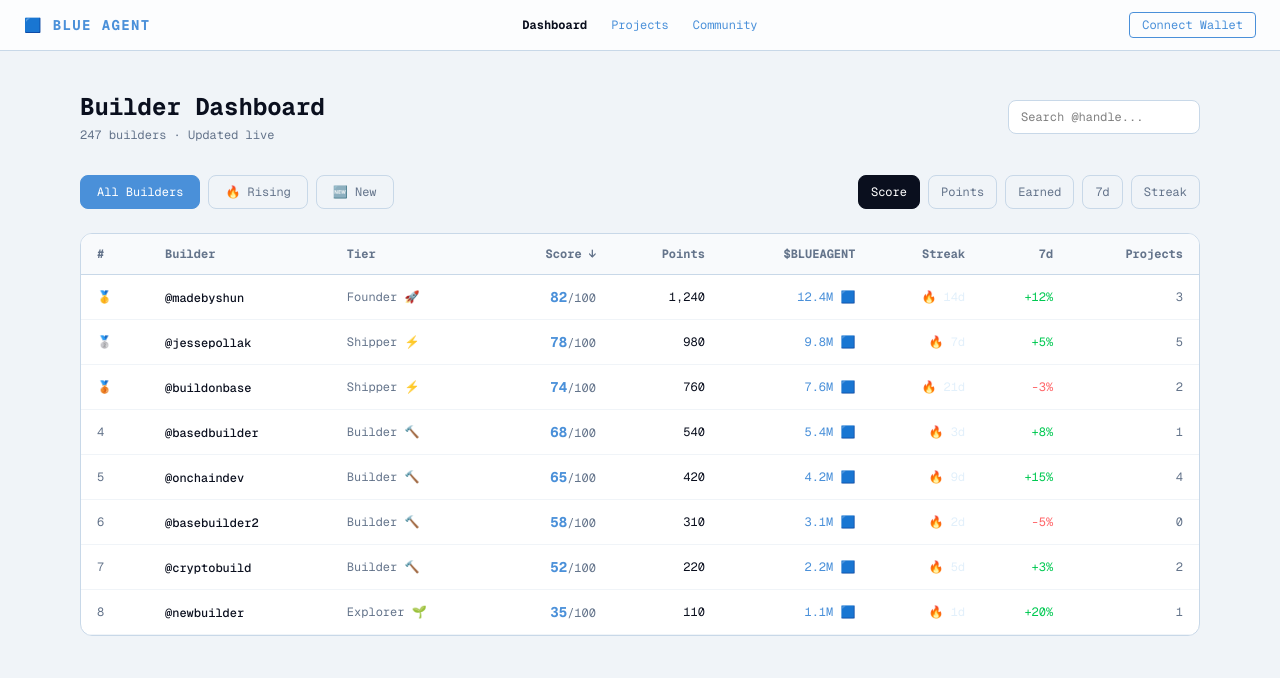
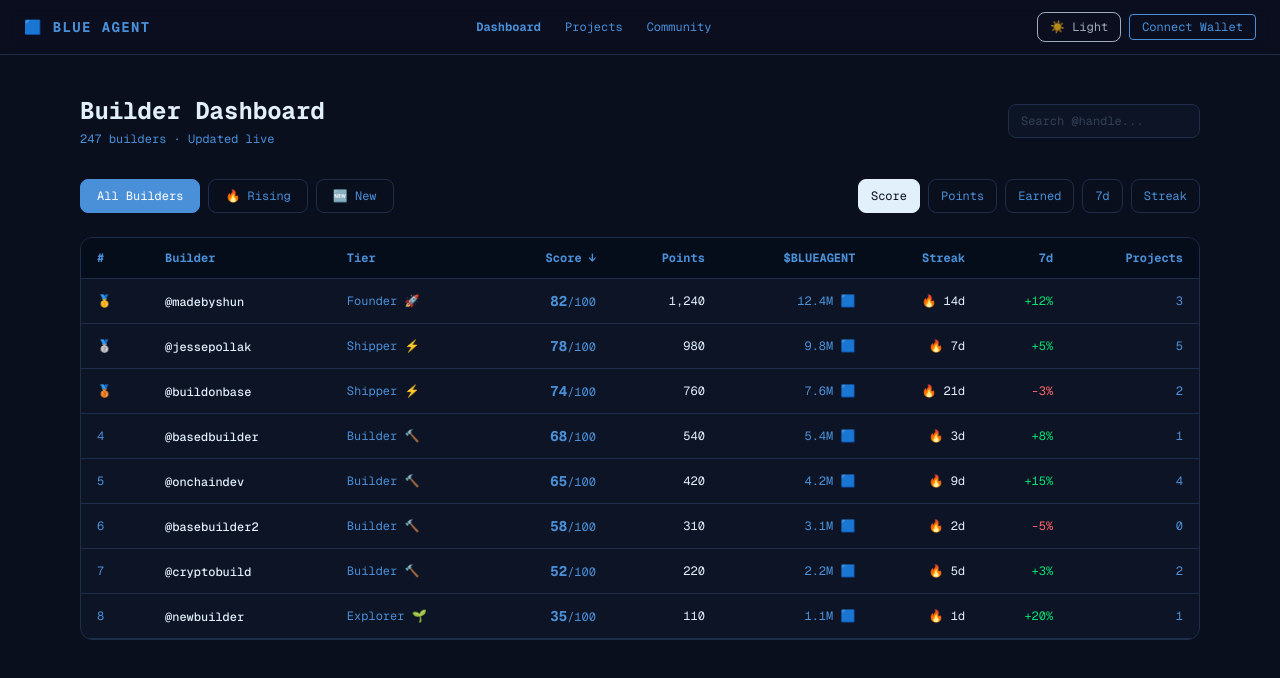
Before and after one commit to madebyshun/builder-score, a Next.js app: page /dashboard in a window 1280 px wide. Shown: the top 678 px of the page. Built offline with nearby package versions, Linux system fonts and the light colour scheme.

Commit message:
feat: dark theme for dashboard + projects pages

```diff
--- a/src/app/dashboard/page.tsx
+++ b/src/app/dashboard/page.tsx
@@ -1,5 +1,7 @@
 'use client'
 import { useState } from 'react'
+import { ThemeToggle } from '@/components/ThemeToggle'
+import { useTheme } from '@/components/ThemeProvider'
 
 const MOCK_BUILDERS = [
   { rank: 1, handle: 'madebyshun', score: 82, points: 1240, earned: 12400000, streak: 14, projects: 3, change7d: 12, tier: 'Founder 🚀' },
@@ -18,6 +20,19 @@ export default function Dashboard() {
   const [sort, setSort] = useState<SortKey>('score')
   const [search, setSearch] = useState('')
   const [tab, setTab] = useState<'all' | 'rising' | 'new'>('all')
+  const { theme } = useTheme()
+
+  const isDark = theme === 'dark'
+  const bg        = isDark ? 'bg-[#0a0f1e]' : 'bg-[#f0f4f8]'
+  const card      = isDark ? 'bg-[#0d1425] border-[#1e2d4a]' : 'bg-white border-[#c8d8e8]'
+  const navBg     = isDark ? 'bg-[#0a0f1e]/90 border-[#1e2d4a]' : 'bg-white/80 border-[#c8d8e8]'
+  const textMain  = isDark ? 'text-[#e2f0fb]' : 'text-[#0a0f1e]'
+  const textMuted = isDark ? 'text-[#4a90d9]' : 'text-[#64748b]'
+  const input     = isDark ? 'bg-[#0d1425] border-[#1e2d4a] text-[#e2f0fb] placeholder-[#334155]' : 'bg-white border-[#c8d8e8] text-[#0a0f1e]'
+  const tableRow  = isDark ? 'border-[#1e2d4a] hover:bg-[#0d1425]' : 'border-[#f0f4f8] hover:bg-[#f8fafc]'
+  const tableHead = isDark ? 'bg-[#060d1a] text-[#4a90d9] border-[#1e2d4a]' : 'bg-[#f8fafc] text-[#64748b] border-[#c8d8e8]'
+  const btnActive = isDark ? 'bg-[#4a90d9] text-white border-[#4a90d9]' : 'bg-[#4a90d9] text-white border-[#4a90d9]'
+  const btnIdle   = isDark ? 'border-[#1e2d4a] text-[#4a90d9] hover:border-[#4a90d9]' : 'border-[#c8d8e8] text-[#64748b] hover:border-[#4a90d9]'
 
   const sorted = [...MOCK_BUILDERS]
     .filter(b => b.handle.includes(search.replace('@', '')))
@@ -26,62 +41,52 @@ export default function Dashboard() {
   const rising = [...MOCK_BUILDERS].sort((a, b) => b.change7d - a.change7d).slice(0, 5)
 
   return (
-    <main className="min-h-screen bg-[#f0f4f8] font-mono">
-      {/* Nav */}
-      <nav className="border-b border-[#c8d8e8] bg-white/80 backdrop-blur px-6 py-3 flex items-center justify-between">
+    <main className={`min-h-screen ${bg} font-mono transition-colors duration-200`}>
+      <nav className={`border-b ${navBg} backdrop-blur px-6 py-3 flex items-center justify-between sticky top-0 z-10`}>
         <a href="/" className="text-[#4a90d9] font-bold tracking-widest text-sm">🟦 BLUE AGENT</a>
-        <div className="flex gap-6 text-xs text-[#4a90d9]">
-          <a href="/dashboard" className="text-[#0a0f1e] font-bold">Dashboard</a>
-          <a href="/projects" className="hover:text-[#0a0f1e] transition">Projects</a>
-          <a href="https://t.me/blueagent_hub" target="_blank" className="hover:text-[#0a0f1e] transition">Community</a>
+        <div className={`flex gap-6 text-xs ${textMuted}`}>
+          <a href="/dashboard" className="text-[#4a90d9] font-bold">Dashboard</a>
+          <a href="/projects" className="hover:text-[#4a90d9] transition">Projects</a>
+          <a href="https://t.me/blueagent_hub" target="_blank" className="hover:text-[#4a90d9] transition">Community</a>
         </div>
-        <button className="text-xs border border-[#4a90d9] text-[#4a90d9] px-3 py-1 rounded hover:bg-[#4a90d9] hover:text-white transition">
-          Connect Wallet
-        </button>
+        <div className="flex items-center gap-2">
+          <ThemeToggle />
+          <button className="text-xs border border-[#4a90d9] text-[#4a90d9] px-3 py-1 rounded hover:bg-[#4a90d9] hover:text-white transition">
+            Connect Wallet
+          </button>
+        </div>
       </nav>
 
       <div className="max-w-6xl mx-auto py-10 px-4">
         <div className="flex items-center justify-between mb-8">
           <div>
-            <h1 className="text-2xl font-bold text-[#0a0f1e]">Builder Dashboard</h1>
-            <p className="text-xs text-[#64748b] mt-1">247 builders · Updated live</p>
+            <h1 className={`text-2xl font-bold ${textMain}`}>Builder Dashboard</h1>
+            <p className={`text-xs ${textMuted} mt-1`}>247 builders · Updated live</p>
           </div>
           <input
             value={search}
             onChange={e => setSearch(e.target.value)}
             placeholder="Search @handle..."
-            className="border border-[#c8d8e8] rounded-lg px-3 py-2 text-xs focus:outline-none focus:border-[#4a90d9] bg-white w-48"
+            className={`border rounded-lg px-3 py-2 text-xs focus:outline-none focus:border-[#4a90d9] w-48 ${input}`}
           />
         </div>
 
         {/* Tabs */}
-        <div className="flex gap-2 mb-6">
+        <div className="flex gap-2 mb-6 flex-wrap">
           {(['all', 'rising', 'new'] as const).map(t => (
-            <button
-              key={t}
-              onClick={() => setTab(t)}
-              className={`text-xs px-4 py-2 rounded-lg border transition capitalize ${
-                tab === t
-                  ? 'bg-[#4a90d9] text-white border-[#4a90d9]'
-                  : 'border-[#c8d8e8] text-[#64748b] hover:border-[#4a90d9]'
-              }`}
-            >
+            <button key={t} onClick={() => setTab(t)}
+              className={`text-xs px-4 py-2 rounded-lg border transition capitalize ${tab === t ? btnActive : btnIdle}`}>
               {t === 'rising' ? '🔥 Rising' : t === 'new' ? '🆕 New' : 'All Builders'}
             </button>
           ))}
-
-          {/* Sort */}
           <div className="ml-auto flex gap-2">
             {(['score', 'points', 'earned', 'change7d', 'streak'] as SortKey[]).map(s => (
-              <button
-                key={s}
-                onClick={() => setSort(s)}
+              <button key={s} onClick={() => setSort(s)}
                 className={`text-xs px-3 py-2 rounded-lg border transition ${
                   sort === s
-                    ? 'bg-[#0a0f1e] text-white border-[#0a0f1e]'
-                    : 'border-[#c8d8e8] text-[#64748b] hover:border-[#0a0f1e]'
-                }`}
-              >
+                    ? (isDark ? 'bg-[#e2f0fb] text-[#0a0f1e] border-[#e2f0fb]' : 'bg-[#0a0f1e] text-white border-[#0a0f1e]')
+                    : btnIdle
+                }`}>
                 {s === 'change7d' ? '7d' : s.charAt(0).toUpperCase() + s.slice(1)}
               </button>
             ))}
@@ -89,10 +94,10 @@ export default function Dashboard() {
         </div>
 
         {/* Table */}
-        <div className="bg-white rounded-xl border border-[#c8d8e8] overflow-hidden mb-8">
+        <div className={`${card} rounded-xl border overflow-hidden mb-8`}>
           <table className="w-full text-sm">
             <thead>
-              <tr className="border-b border-[#c8d8e8] text-xs text-[#64748b] bg-[#f8fafc]">
+              <tr className={`border-b text-xs ${tableHead}`}>
                 <th className="px-4 py-3 text-left">#</th>
                 <th className="px-4 py-3 text-left">Builder</th>
                 <th className="px-4 py-3 text-left">Tier</th>
@@ -106,29 +111,29 @@ export default function Dashboard() {
             </thead>
             <tbody>
               {(tab === 'rising' ? rising : sorted).map((b) => (
-                <tr key={b.rank} className="border-b border-[#f0f4f8] hover:bg-[#f8fafc] transition">
-                  <td className="px-4 py-3 text-[#64748b] text-xs font-mono">
+                <tr key={b.rank} className={`border-b ${tableRow} transition`}>
+                  <td className={`px-4 py-3 ${textMuted} text-xs font-mono`}>
                     {b.rank === 1 ? '🥇' : b.rank === 2 ? '🥈' : b.rank === 3 ? '🥉' : b.rank}
                   </td>
                   <td className="px-4 py-3">
-                    <a href={`/score/${b.handle}`} className="text-[#0a0f1e] hover:text-[#4a90d9] font-medium text-xs">
+                    <a href={`/score/${b.handle}`} className={`${textMain} hover:text-[#4a90d9] font-medium text-xs`}>
                       @{b.handle}
                     </a>
                   </td>
-                  <td className="px-4 py-3 text-xs text-[#64748b]">{b.tier}</td>
+                  <td className={`px-4 py-3 text-xs ${textMuted}`}>{b.tier}</td>
                   <td className="px-4 py-3 text-right">
                     <span className="text-[#4a90d9] font-bold text-sm">{b.score}</span>
-                    <span className="text-[#64748b] text-xs">/100</span>
+                    <span className={`${textMuted} text-xs`}>/100</span>
                   </td>
-                  <td className="px-4 py-3 text-right text-xs text-[#0a0f1e]">{b.points.toLocaleString()}</td>
+                  <td className={`px-4 py-3 text-right text-xs ${textMain}`}>{b.points.toLocaleString()}</td>
                   <td className="px-4 py-3 text-right text-xs text-[#4a90d9]">{(b.earned / 1000000).toFixed(1)}M 🟦</td>
                   <td className="px-4 py-3 text-right text-xs">🔥 {b.streak}d</td>
                   <td className="px-4 py-3 text-right text-xs">
-                    <span className={b.change7d >= 0 ? 'text-green-500' : 'text-red-400'}>
+                    <span className={b.change7d >= 0 ? 'text-green-400' : 'text-red-400'}>
                       {b.change7d >= 0 ? '+' : ''}{b.change7d}%
                     </span>
                   </td>
-                  <td className="px-4 py-3 text-right text-xs text-[#64748b]">{b.projects}</td>
+                  <td className={`px-4 py-3 text-right text-xs ${textMuted}`}>{b.projects}</td>
                 </tr>
               ))}
             </tbody>
--- a/src/app/projects/page.tsx
+++ b/src/app/projects/page.tsx
@@ -1,5 +1,7 @@
 'use client'
 import { useState, useEffect } from 'react'
+import { ThemeToggle } from '@/components/ThemeToggle'
+import { useTheme } from '@/components/ThemeProvider'
 
 interface Project {
   id: string
@@ -19,6 +21,16 @@ export default function Projects() {
   const [submitting, setSubmitting] = useState(false)
   const [submitted, setSubmitted] = useState(false)
   const [form, setForm] = useState({ name: '', description: '', url: '', twitter: '', submitterHandle: '' })
+  const { theme } = useTheme()
+
+  const isDark = theme === 'dark'
+  const bg       = isDark ? 'bg-[#0a0f1e]' : 'bg-[#f0f4f8]'
+  const card     = isDark ? 'bg-[#0d1425] border-[#1e2d4a]' : 'bg-white border-[#c8d8e8]'
+  const navBg    = isDark ? 'bg-[#0a0f1e]/90 border-[#1e2d4a]' : 'bg-white/80 border-[#c8d8e8]'
+  const textMain = isDark ? 'text-[#e2f0fb]' : 'text-[#0a0f1e]'
+  const textMuted= isDark ? 'text-[#4a90d9]' : 'text-[#64748b]'
+  const input    = isDark ? 'bg-[#060d1a] border-[#1e2d4a] text-[#e2f0fb] placeholder-[#334155]' : 'bg-white border-[#c8d8e8] text-[#0a0f1e]'
+  const formBg   = isDark ? 'bg-[#0d1425] border-[#1e2d4a]' : 'bg-white border-[#c8d8e8]'
 
   useEffect(() => {
     fetch('/api/projects')
@@ -42,25 +54,27 @@ export default function Projects() {
   }
 
   return (
-    <main className="min-h-screen bg-[#f0f4f8] font-mono">
-      {/* Nav */}
-      <nav className="border-b border-[#c8d8e8] bg-white/80 backdrop-blur px-6 py-3 flex items-center justify-between">
+    <main className={`min-h-screen ${bg} font-mono transition-colors duration-200`}>
+      <nav className={`border-b ${navBg} backdrop-blur px-6 py-3 flex items-center justify-between sticky top-0 z-10`}>
         <a href="/" className="text-[#4a90d9] font-bold tracking-widest text-sm">🟦 BLUE AGENT</a>
-        <div className="flex gap-6 text-xs text-[#4a90d9]">
-          <a href="/dashboard" className="hover:text-[#0a0f1e] transition">Dashboard</a>
-          <a href="/projects" className="text-[#0a0f1e] font-bold">Projects</a>
-          <a href="https://t.me/blueagent_hub" target="_blank" className="hover:text-[#0a0f1e] transition">Community</a>
+        <div className={`flex gap-6 text-xs ${textMuted}`}>
+          <a href="/dashboard" className="hover:text-[#4a90d9] transition">Dashboard</a>
+          <a href="/projects" className="text-[#4a90d9] font-bold">Projects</a>
+          <a href="https://t.me/blueagent_hub" target="_blank" className="hover:text-[#4a90d9] transition">Community</a>
         </div>
-        <button className="text-xs border border-[#4a90d9] text-[#4a90d9] px-3 py-1 rounded hover:bg-[#4a90d9] hover:text-white transition">
-          Connect Wallet
-        </button>
+        <div className="flex items-center gap-2">
+          <ThemeToggle />
+          <button className="text-xs border border-[#4a90d9] text-[#4a90d9] px-3 py-1 rounded hover:bg-[#4a90d9] hover:text-white transition">
+            Connect Wallet
+          </button>
+        </div>
       </nav>
 
       <div className="max-w-4xl mx-auto py-10 px-4">
         <div className="flex items-center justify-between mb-8">
           <div>
-            <h1 className="text-2xl font-bold text-[#0a0f1e]">Base Projects</h1>
-            <p className="text-xs text-[#64748b] mt-1">Curated by Blue Agent · {projects.length} projects live</p>
+            <h1 className={`text-2xl font-bold ${textMain}`}>Base Projects</h1>
+            <p className={`text-xs ${textMuted} mt-1`}>Curated by Blue Agent · {projects.length} projects live</p>
           </div>
           <button
             onClick={() => setShowForm(!showForm)}
@@ -72,48 +86,48 @@ export default function Projects() {
 
         {/* Success banner */}
         {submitted && (
-          <div className="mb-6 bg-green-50 border border-green-200 rounded-xl p-4 text-sm text-green-700">
+          <div className="mb-6 bg-green-900/30 border border-green-500/30 rounded-xl p-4 text-sm text-green-400">
             ✅ Project submitted! Under review — you'll see it here once approved.
           </div>
         )}
 
         {/* Submit form */}
         {showForm && (
-          <div className="mb-8 bg-white rounded-xl border border-[#c8d8e8] p-6">
-            <h2 className="font-bold text-[#0a0f1e] mb-4 text-sm">📝 Submit Your Project</h2>
+          <div className={`mb-8 ${formBg} rounded-xl border p-6`}>
+            <h2 className={`font-bold ${textMain} mb-4 text-sm`}>📝 Submit Your Project</h2>
             <form onSubmit={handleSubmit} className="space-y-3">
               <div className="grid grid-cols-2 gap-3">
                 <div>
-                  <label className="text-xs text-[#64748b] mb-1 block">Project Name *</label>
+                  <label className={`text-xs ${textMuted} mb-1 block`}>Project Name *</label>
                   <input value={form.name} onChange={e => setForm({...form, name: e.target.value})}
                     placeholder="My Project" required
-                    className="w-full border border-[#c8d8e8] rounded-lg px-3 py-2 text-xs focus:outline-none focus:border-[#4a90d9]" />
+                    className={`w-full border rounded-lg px-3 py-2 text-xs focus:outline-none focus:border-[#4a90d9] ${input}`} />
                 </div>
                 <div>
-                  <label className="text-xs text-[#64748b] mb-1 block">Your X Handle</label>
+                  <label className={`text-xs ${textMuted} mb-1 block`}>Your X Handle</label>
                   <input value={form.submitterHandle} onChange={e => setForm({...form, submitterHandle: e.target.value})}
                     placeholder="@yourhandle"
-                    className="w-full border border-[#c8d8e8] rounded-lg px-3 py-2 text-xs focus:outline-none focus:border-[#4a90d9]" />
+                    className={`w-full border rounded-lg px-3 py-2 text-xs focus:outline-none focus:border-[#4a90d9] ${input}`} />
                 </div>
               </div>
               <div>
-                <label className="text-xs text-[#64748b] mb-1 block">Description *</label>
+                <label className={`text-xs ${textMuted} mb-1 block`}>Description *</label>
                 <textarea value={form.description} onChange={e => setForm({...form, description: e.target.value})}
                   placeholder="What are you building?" required rows={2}
-                  className="w-full border border-[#c8d8e8] rounded-lg px-3 py-2 text-xs focus:outline-none focus:border-[#4a90d9] resize-none" />
+                  className={`w-full border rounded-lg px-3 py-2 text-xs focus:outline-none focus:border-[#4a90d9] resize-none ${input}`} />
               </div>
               <div className="grid grid-cols-2 gap-3">
                 <div>
-                  <label className="text-xs text-[#64748b] mb-1 block">URL *</label>
+                  <label className={`text-xs ${textMuted} mb-1 block`}>URL *</label>
                   <input value={form.url} onChange={e => setForm({...form, url: e.target.value})}
                     placeholder="https://..." required type="url"
-                    className="w-full border border-[#c8d8e8] rounded-lg px-3 py-2 text-xs focus:outline-none focus:border-[#4a90d9]" />
+                    className={`w-full border rounded-lg px-3 py-2 text-xs focus:outline-none focus:border-[#4a90d9] ${input}`} />
                 </div>
                 <div>
-                  <label className="text-xs text-[#64748b] mb-1 block">Twitter/X</label>
+                  <label className={`text-xs ${textMuted} mb-1 block`}>Twitter/X</label>
                   <input value={form.twitter} onChange={e => setForm({...form, twitter: e.target.value})}
                     placeholder="@project"
-                    className="w-full border border-[#c8d8e8] rounded-lg px-3 py-2 text-xs focus:outline-none focus:border-[#4a90d9]" />
+                    className={`w-full border rounded-lg px-3 py-2 text-xs focus:outline-none focus:border-[#4a90d9] ${input}`} />
                 </div>
               </div>
               <div className="flex gap-2 pt-1">
@@ -122,38 +136,38 @@ export default function Projects() {
                   {submitting ? 'Submitting...' : 'Submit →'}
                 </button>
                 <button type="button" onClick={() => setShowForm(false)}
-                  className="border border-[#c8d8e8] text-[#64748b] px-4 py-2 rounded-lg text-xs hover:border-[#4a90d9] transition">
+                  className={`border ${isDark ? 'border-[#1e2d4a] text-[#4a90d9]' : 'border-[#c8d8e8] text-[#64748b]'} px-4 py-2 rounded-lg text-xs hover:border-[#4a90d9] transition`}>
                   Cancel
                 </button>
               </div>
-              <p className="text-xs text-[#64748b]">⚡ Admin will review — you'll receive Telegram notification once approved</p>
+              <p className={`text-xs ${textMuted}`}>⚡ Admin will review — notification sent once approved</p>
             </form>
           </div>
         )}
 
         {/* Projects list */}
         {loading ? (
-          <div className="text-center text-[#64748b] text-sm py-12">Loading projects...</div>
+          <div className={`text-center ${textMuted} text-sm py-12`}>Loading projects...</div>
         ) : projects.length === 0 ? (
-          <div className="text-center text-[#64748b] text-sm py-12">
+          <div className={`text-center ${textMuted} text-sm py-12`}>
             No projects yet. Be the first to submit!
           </div>
         ) : (
           <div className="grid gap-4">
             {projects.map(p => (
-              <div key={p.id} className="bg-white rounded-xl border border-[#c8d8e8] p-5 hover:border-[#4a90d9] transition">
+              <div key={p.id} className={`${card} rounded-xl border p-5 hover:border-[#4a90d9] transition`}>
                 <div className="flex items-start justify-between">
                   <div className="flex-1">
                     <div className="flex items-center gap-2 mb-1 flex-wrap">
-                      <h3 className="font-bold text-[#0a0f1e] text-sm">{p.name}</h3>
+                      <h3 className={`font-bold ${textMain} text-sm`}>{p.name}</h3>
                       {p.twitter && (
                         <a href={`https://x.com/${p.twitter}`} target="_blank" className="text-[#4a90d9] text-xs hover:underline">
                           @{p.twitter}
                         </a>
                       )}
                     </div>
-                    <p className="text-[#64748b] text-xs mb-3">{p.description}</p>
-                    <div className="flex items-center gap-4 text-xs text-[#64748b]">
+                    <p className={`${textMuted} text-xs mb-3`}>{p.description}</p>
+                    <div className={`flex items-center gap-4 text-xs ${textMuted}`}>
                       {p.submitterUsername && p.submitterUsername !== 'web' && (
                         <span>👤 @{p.submitterUsername}</span>
                       )}
@@ -161,7 +175,7 @@ export default function Projects() {
                       <span>{new Date(p.timestamp).toLocaleDateString()}</span>
                     </div>
                   </div>
-                  <div className="flex flex-col items-center ml-4 border border-[#c8d8e8] rounded-lg px-3 py-2 text-[#64748b] min-w-[48px]">
+                  <div className={`flex flex-col items-center ml-4 border rounded-lg px-3 py-2 ${textMuted} min-w-[48px] ${isDark ? 'border-[#1e2d4a] hover:border-[#4a90d9]' : 'border-[#c8d8e8] hover:border-[#4a90d9]'} transition cursor-pointer`}>
                     <span className="text-lg">👍</span>
                     <span className="text-xs font-bold">{p.votes}</span>
                   </div>
```
